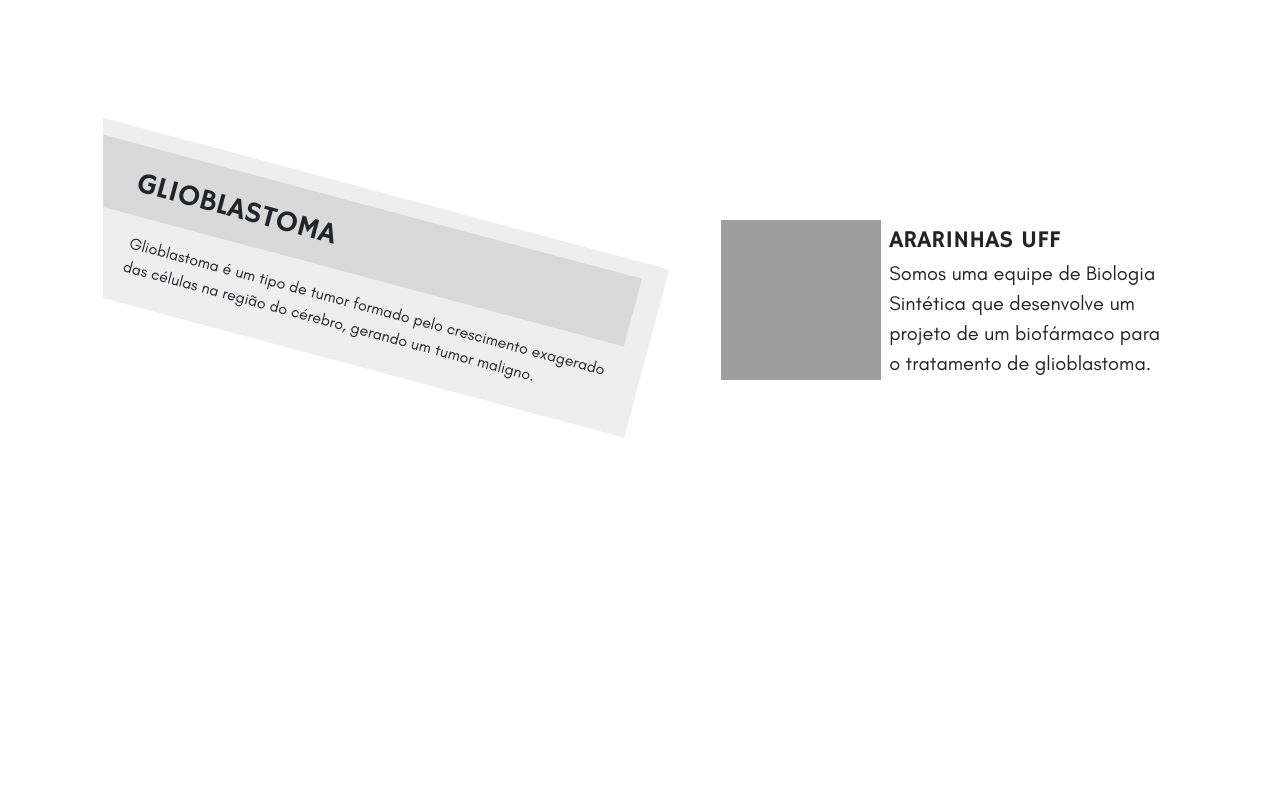
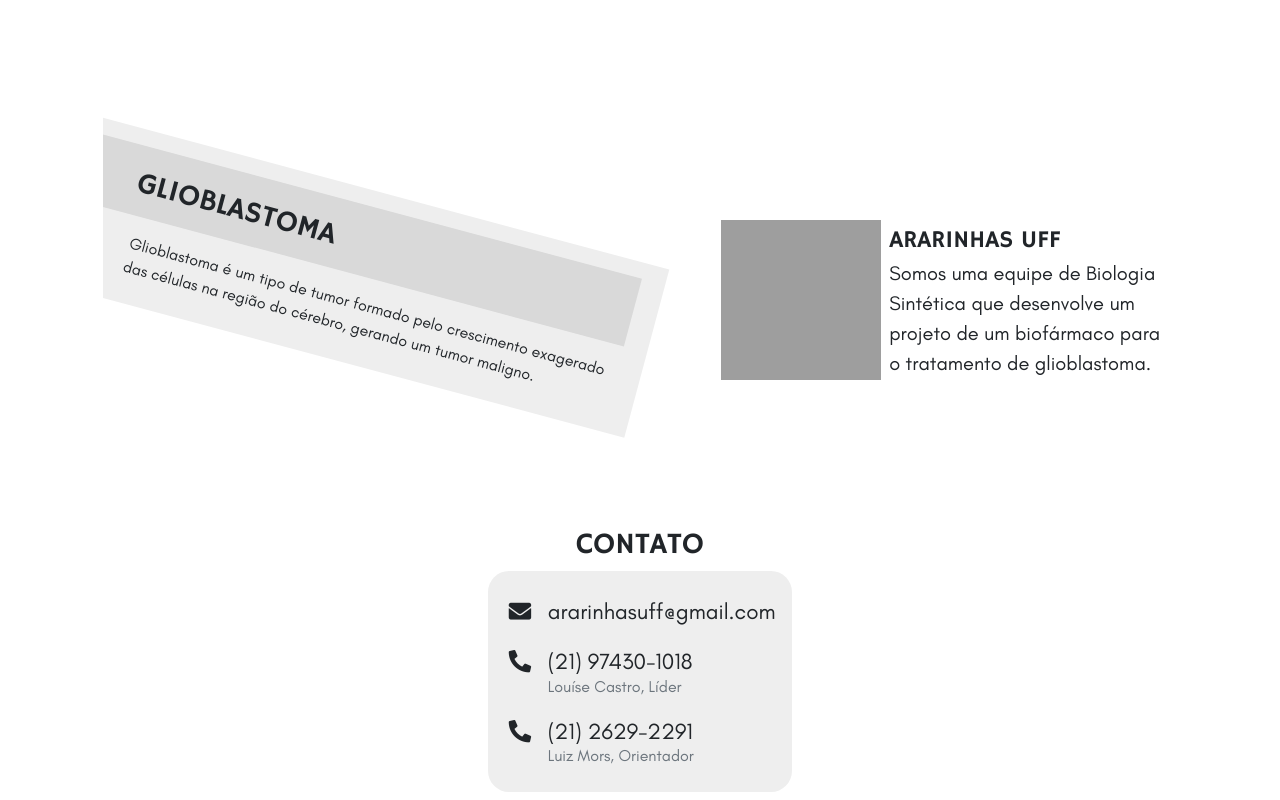
Before and after one commit to ararinhas/ararinhas.github.io, a Vue app: page / in a window 1280 px wide. Shown: the part 707-1507 px from the top of the page. Before the commit the page ends 1166 px from the top, so only its background shows below. Built offline with nearby package versions, Linux system fonts and the light colour scheme; grey boxes are pictures that could not be loaded.

Commit message:
Contato (WIP)

```diff
--- /dev/null
+++ b/src/components/Inicio/Contato.vue
@@ -0,0 +1,80 @@
+<template>
+    <div id="contato" class="d-flex flex-column justify-content-center align-items-center w-100">
+        <h2 class="mb-1">Contato</h2>
+        <div class="mbox mb-2">
+            <div class="d-flex x-item" v-for="c in contatos" :key="c.text">
+                <icon class="x-icon" :name="c.icon" />
+                <div class="d-flex flex-column">
+
+                    <p class="mb-0 x-text"><a :href="c.href" target="_blank">{{ c.text }}</a></p>
+                    <p class="mb-0 x-hint text-muted" v-if="c.hint">{{ c.hint }}</p>
+                </div>
+            </div>
+        </div>
+    </div>
+</template>
+
+<script>
+import Icon from '../Icon.vue';
+export default {
+    components: {
+        'icon': Icon,
+    },
+    data(){
+        return {
+            contatos: [
+                { icon: 'envelope', text: 'ararinhasuff@gmail.com', href: 'mailto:ararinhasuff@gmail.com', hint: null },
+                { icon: 'phone', text: '(21) 97430-1018', href: 'https://api.whatsapp.com/send/?phone=5521974301018', hint: 'Louíse Castro, Líder' },
+                { icon: 'phone', text: '(21) 2629-2291', href: 'tel:2126292291', hint: 'Luiz Mors, Orientador' },
+            ]
+        };
+    }
+}
+</script>
+
+<style>
+    #contato {
+        padding-top: 2.1rem;
+    }
+    @media (min-width: 992px) {
+        #contato {
+            padding-top: 4rem;
+        }
+    }
+</style>
+
+<style scoped>
+    h2 {
+        text-transform: uppercase;
+        font-size: 1.85rem;
+        margin-bottom: -.4rem;
+    }
+    .mbox {
+        background: #eee;
+        border-radius: 1.31rem;
+        padding: 1rem;
+        padding-top: 1.5rem;
+        padding-bottom: 1.5rem;
+    }
+    .x-item {
+        margin-bottom: 1rem;
+    }
+    .x-item:last-child {
+        margin-bottom: 0;
+    }
+    .x-icon {
+        font-size: 1.4rem;
+        margin-right: .75rem;
+    }
+    .x-text {
+        font-size: 1.4rem;
+    }
+    .x-text a {
+        text-decoration: none!important;
+        color:inherit!important;
+    }
+    .x-hint {
+        margin-top: -.25rem;
+        font-size: 1rem;
+    }
+</style>
--- a/src/views/Inicio.vue
+++ b/src/views/Inicio.vue
@@ -2,17 +2,20 @@
     <div class="template d-flex flex-column align-items-center">
         <landing />
         <glioblastoma />
+        <contato />
     </div>
 </template>
 
 <script>
     import Landing from '../components/Inicio/Landing';
     import Glioblastoma from '../components/Inicio/Glioblastoma';
+    import Contato from '../components/Inicio/Contato';
 
     export default {
         components: {
             'landing': Landing,
             'glioblastoma': Glioblastoma,
+            'contato': Contato,
         },
     }
 </script>
@@ -42,4 +45,8 @@
             padding-top: 70px!important;
         }
     }
+    h2,h3 {
+        font-weight: 400;
+        font-family: HammersmithOne, -apple-system, BlinkMacSystemFont, 'Segoe UI', Roboto, Oxygen, Ubuntu, Cantarell, 'Open Sans', 'Helvetica Neue', sans-serif;
+    }
 </style>
```
